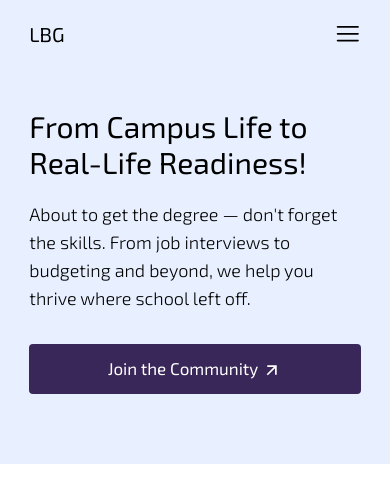
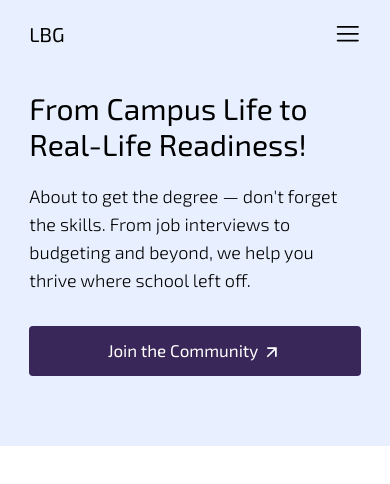
Before and after one commit to olamileke/lifebeyondgraduation, a Next.js app: page / in a window 390 px wide. Shown: the top 484 px of the page. Built offline with nearby package versions, Linux system fonts and the light colour scheme; grey boxes are pictures that could not be loaded.

Commit message:
ui updates

```diff
--- a/src/components/Header/Header.tsx
+++ b/src/components/Header/Header.tsx
@@ -3,6 +3,7 @@ import { useState, useEffect } from "react";
 import { Link } from "../Link";
 import { RxHamburgerMenu } from "react-icons/rx";
 import { HiOutlineArrowRight } from "react-icons/hi";
+import { BsWindowSidebar } from "react-icons/bs";
 
 export const Header = () => {
   const [isFixed, setIsFixed] = useState(false);
@@ -20,9 +21,13 @@ export const Header = () => {
     setActiveSection(hash.slice(1));
     setIsFixed(window.scrollY > 48);
 
-    document.body.addEventListener("scroll", () => {
+    const handleScroll = () => {
       setIsFixed(window.scrollY > 48);
-    });
+    };
+
+    document.body.addEventListener("scroll", handleScroll);
+
+    return () => document.body.removeEventListener("scroll", handleScroll);
   }, []);
 
   const handleLinkClick = (section: string) => {
--- a/src/components/Hero/Hero.tsx
+++ b/src/components/Hero/Hero.tsx
@@ -1,7 +1,7 @@
 import { Link } from "../Link";
 
 export const Hero = () => (
-  <section className="grid grid-cols-12 mx-auto w-[85%] sm:w-[90%] max-w-[1200px] h-full pt-[103px] pb-[75px] md:py-[103px] lg:px-10">
+  <section className="grid grid-cols-12 mx-auto w-[85%] sm:w-[90%] max-w-[1200px] h-full pt-[85px] pb-[75px] md:py-[103px] lg:px-10">
     <div className="col-span-12 lg:col-span-5 flex flex-col justify-center relative -bottom-[0.65vh] lg:-bottom-[-3vh]">
       <p className="text-3xl sm:text-4xl/12 md:text-5xl/16 md:text-6xl/20 mb-5">
         From Campus Life to Real-Life Readiness!
```
